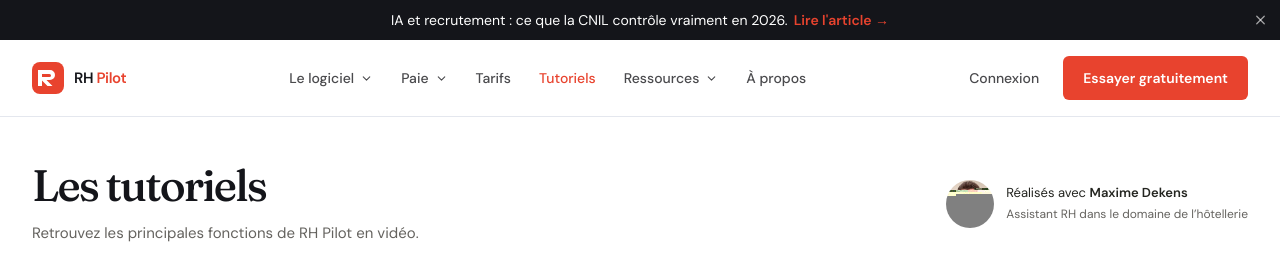
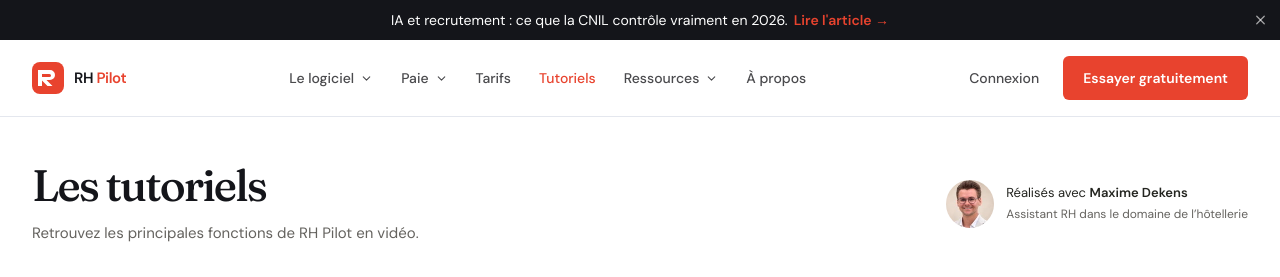
Before and after one commit to aimenelh/rhpilot-app, a Next.js app: page /tutoriels in a window 1280 px wide. Shown: the top 277 px of the page. Built offline with nearby package versions, Linux system fonts and the light colour scheme.

Commit message:
fix(tutorial): use binary-verified Maxime portrait

```diff
--- a/src/app/tutoriels/page.tsx
+++ b/src/app/tutoriels/page.tsx
@@ -20,7 +20,7 @@
             <p className={styles.pageIntro}>Retrouvez les principales fonctions de RH Pilot en vidéo.</p>
           </div>
           <div className={styles.author}>
-            <img src="/team/maxime-dekens-v3.jpg" alt="Maxime Dekens" width={48} height={48} />
+            <img src="/team/maxime-dekens-v4.jpg" alt="Maxime Dekens" width={48} height={48} />
             <div>
               <p>Réalisés avec <strong>Maxime Dekens</strong></p>
               <p>Assistant RH dans le domaine de l’hôtellerie</p>
```
